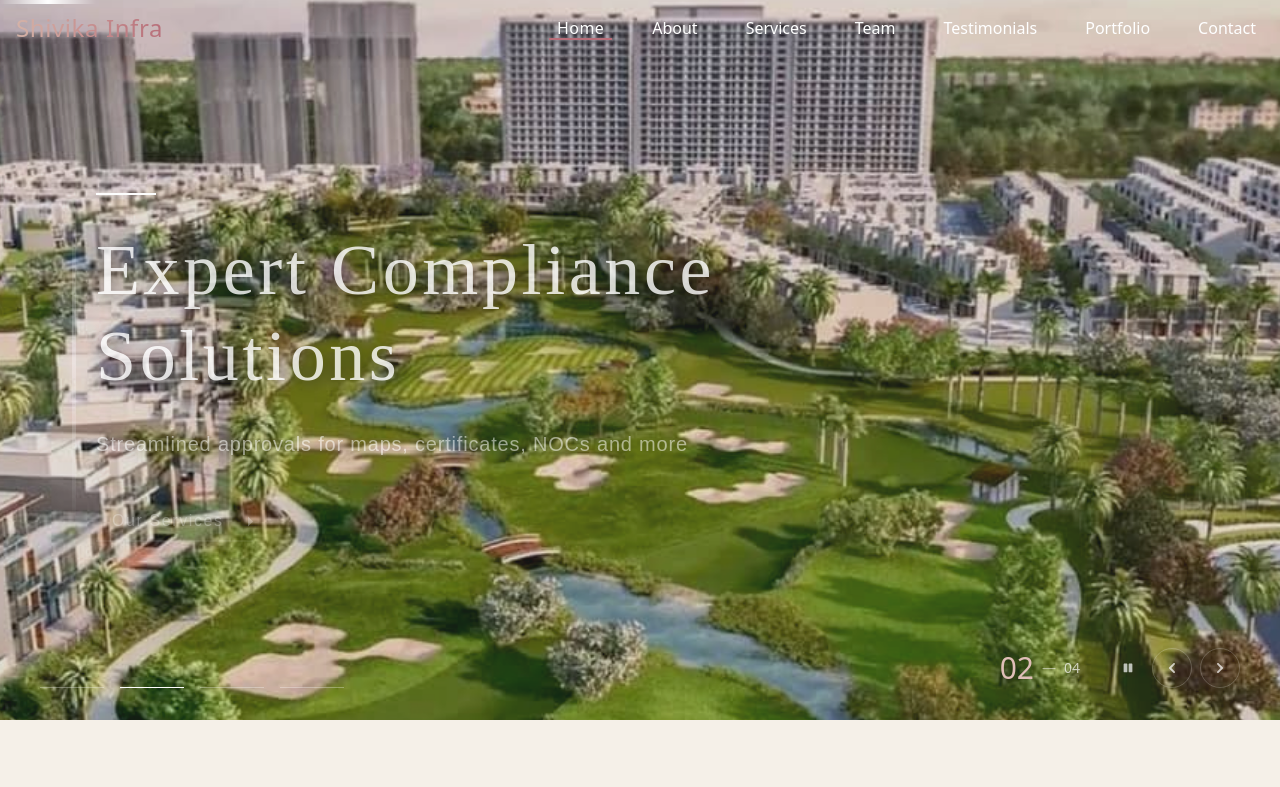
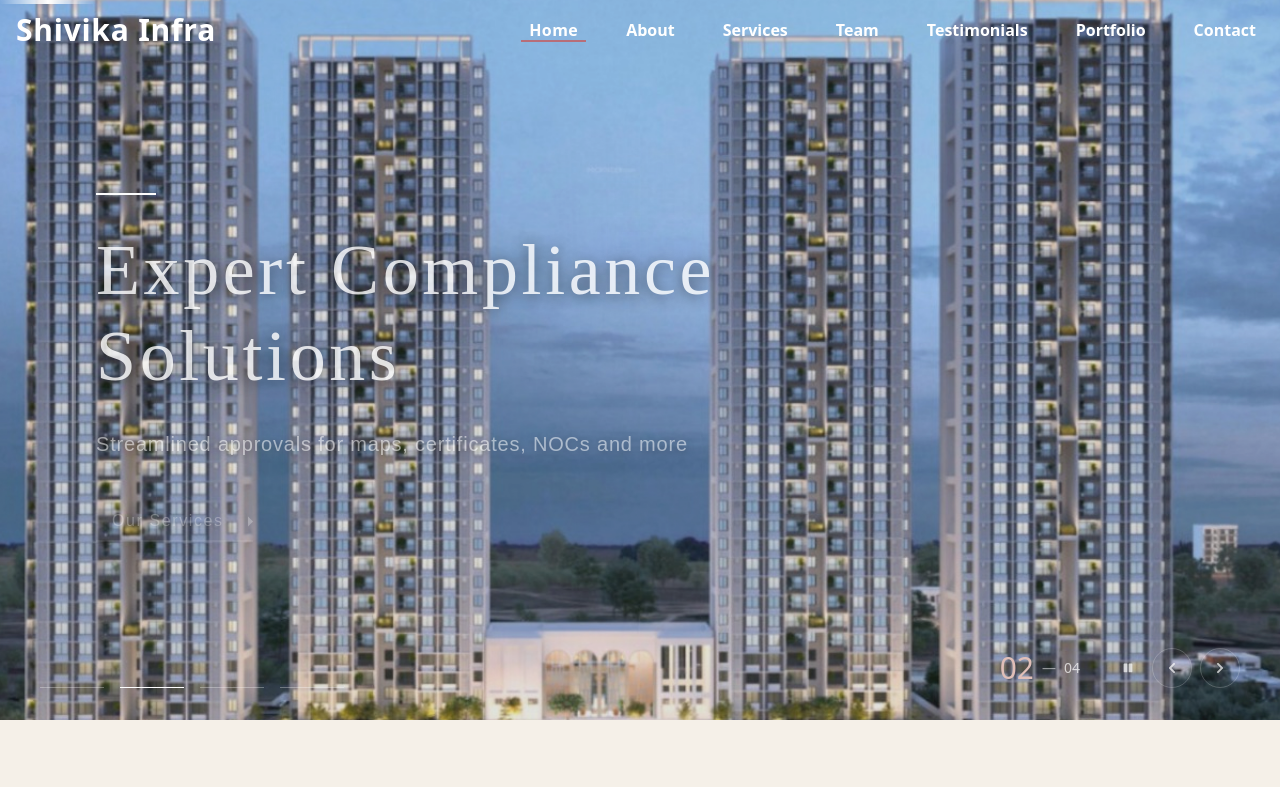
Before and after one commit to RAHUl-CHAUDHARY01/shivikaInfra, a React (Vite) app: page / in a window 1280 px wide. Shown: the top 787 px of the page. Built offline with nearby package versions, Linux system fonts and the light colour scheme.

Commit message:
hero change

```diff
--- a/src/components/Header.jsx
+++ b/src/components/Header.jsx
@@ -49,7 +49,7 @@ const Header = () => {
           <Link to="/" className="flex items-center">
             <motion.div
               whileHover={{ scale: 1.05 }}
-              className="text-2xl font-light tracking-wide bg-gradient-to-r from-[#d4b2a7] to-[#b76e79] bg-clip-text text-transparent"
+              className="text-3xl font-[600] font-poppins  tracking-wide bg-white bg-clip-text text-transparent"
             >
               Shivika Infra
             </motion.div>
@@ -61,7 +61,7 @@ const Header = () => {
               <div key={link.path} className="relative group">
                 <Link
                   to={link.path}
-                  className={`px-2 py-1 text-white hover:text-[#d4b2a7] transition-all duration-300 ${location.pathname === link.path ? 'text-[#d4b2a7] font-light tracking-wide' : 'font-light'}`}
+                  className={`px-2 py-1 text-white font-[600] hover:text-[#d4b2a7] transition-all duration-300 ${location.pathname === link.path ? 'text-[#d4b2a7] tracking-wide' : ''}`}
                 >
                   {link.name}
                 </Link>
--- a/src/components/Hero.jsx
+++ b/src/components/Hero.jsx
@@ -9,6 +9,8 @@ import jpgreens from '../assets/jpgreens.jpg';
 import godrejgolf from '../assets/godrejgolf.jpg';
 import jpaman from '../assets/jpaman.jpg';
 import { Link } from 'react-router-dom';
+import hero1 from '../assets/hero1.jpg';
+import hero2 from '../assets/hero2.jpg';
 
 const Hero = () => {
   // Refined color theme palette
@@ -27,13 +29,13 @@ const Hero = () => {
       title: "Building Your Vision, Securing Your Future",
       subtitle: "Approved consultancy for Greater Noida, Noida, and Yamuna Authorities",
       cta: "Get Started",
-      bgImage: jpgreens
+      bgImage: hero1
     },
     {
       title: "Expert Compliance Solutions",
       subtitle: "Streamlined approvals for maps, certificates, NOCs and more",
       cta: "Our Services",
-      bgImage: godrejgolf
+      bgImage: hero2
     },
     {
       title: "Trusted Real Estate Partners",
```
Also changed, not shown: src/assets/hero1.jpg (added), src/assets/hero2.jpg (added).
